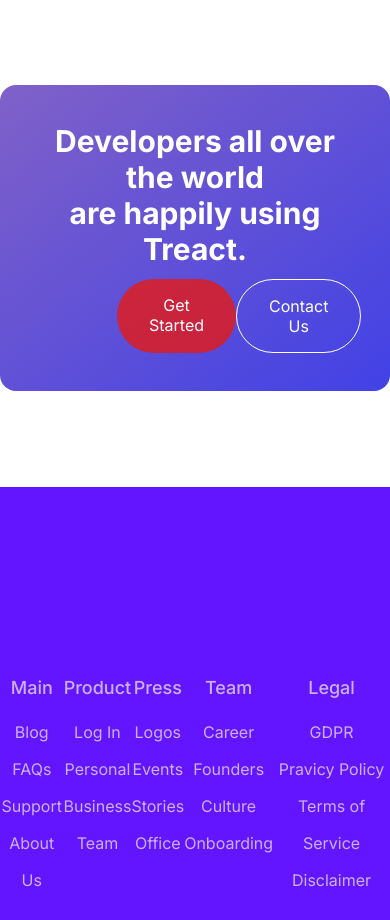
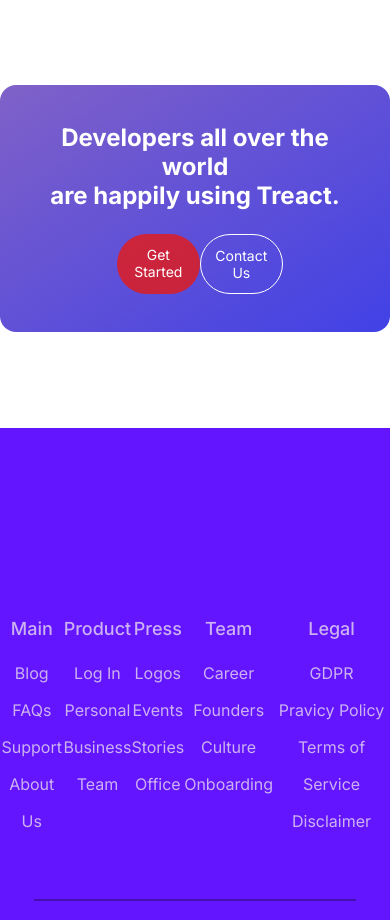
Before and after one commit to ExoPolit/treactclone.io, a plain HTML site: page index.html in a window 390 px wide. Shown: the part 10780-11700 px from the top of the page. Drawn offline with Linux system fonts and the light colour scheme.

Commit message:
new update

```diff
--- a/style.css
+++ b/style.css
@@ -1350,6 +1350,17 @@ FOOTER
   .testimonials__btn--wrapper{
     display: flex;
   }
+  .getstarted__header{
+    font-size: 24px;
+  }
+  .getstarted__links{
+    margin-top: 24px;
+  }
+  .getstarted__link {
+    margin: 0;
+    font-size: 14px;
+    padding: 12px;
+  }
 
 }
 
```
